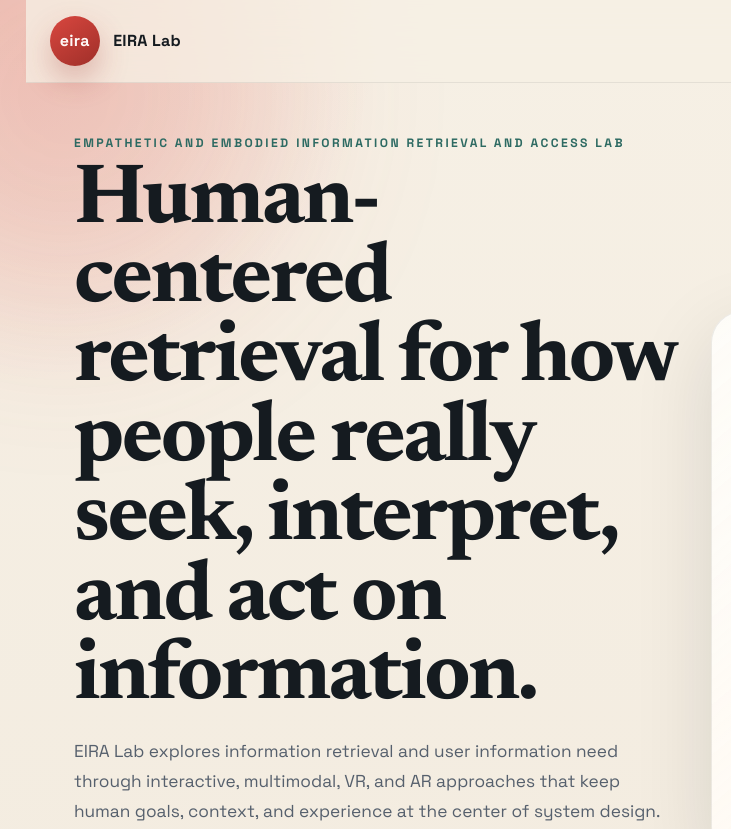
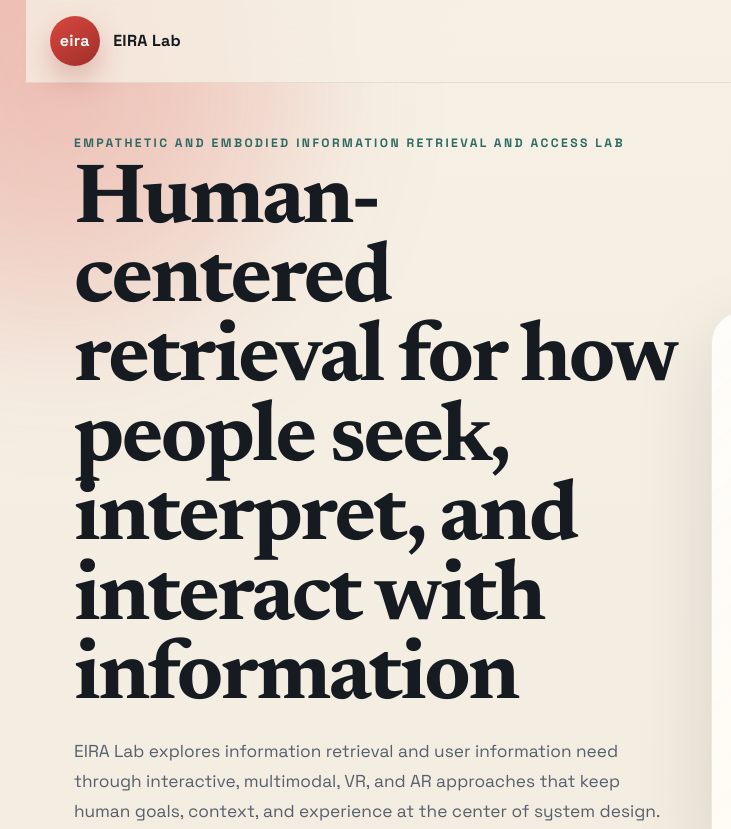
Before and after one commit to weimaofeng/homepage, a plain HTML site: page index.html in a window 1280 px wide. Shown: the top 829 px of the page, 0-731 px from the left. Drawn offline with Linux system fonts and the light colour scheme.

Commit message:
Update homepage hero copy

```diff
--- a/index.html
+++ b/index.html
@@ -40,7 +40,7 @@
       <section class="hero section">
         <div class="hero-copy reveal">
           <p class="eyebrow">Empathetic and Embodied Information Retrieval and Access Lab</p>
-          <h1>Human-centered retrieval for how people really seek, interpret, and act on information.</h1>
+          <h1>Human-centered retrieval for how people seek, interpret, and interact with information</h1>
           <p class="lead">
             EIRA Lab explores information retrieval and user information need through interactive,
             multimodal, VR, and AR approaches that keep human goals, context, and experience at the
```
